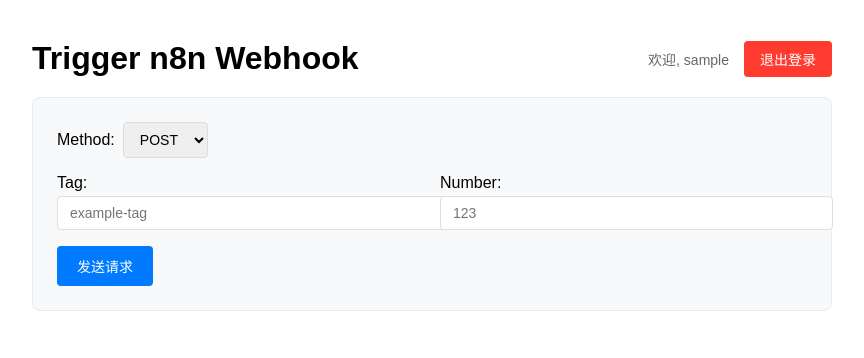
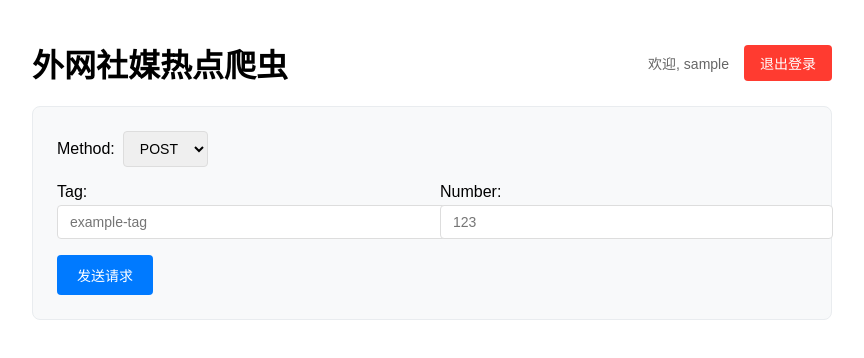
Before and after one commit to DaiyuxinFS/n8n-webhook-frontend, a Next.js app: page / in a window 1280 px wide. Shown: the top 358 px of the page, without its empty margins (208-1072 px from the left). Built offline with nearby package versions, Linux system fonts and the light colour scheme; sample sign-in values are in the browser's storage.

Commit message:
Update title to 外网社媒热点爬虫

```diff
--- a/app/layout.tsx
+++ b/app/layout.tsx
@@ -1,5 +1,5 @@
 export const metadata = {
-  title: 'Trigger n8n Webhook'
+  title: '外网社媒热点爬虫'
 };
 
 export default function RootLayout({ children }: { children: React.ReactNode }) {
--- a/app/page.tsx
+++ b/app/page.tsx
@@ -151,7 +151,7 @@
       `}</style>
       <main style={{ maxWidth: 800, margin: '40px auto', fontFamily: 'sans-serif', padding: '0 20px' }}>
         <div style={{ display: 'flex', justifyContent: 'space-between', alignItems: 'center', marginBottom: '20px' }}>
-          <h1 style={{ margin: 0 }}>Trigger n8n Webhook</h1>
+          <h1 style={{ margin: 0 }}>外网社媒热点爬虫</h1>
           <div style={{ display: 'flex', alignItems: 'center', gap: '15px' }}>
             <span style={{ color: '#666', fontSize: '14px' }}>
               欢迎, {username}
```
